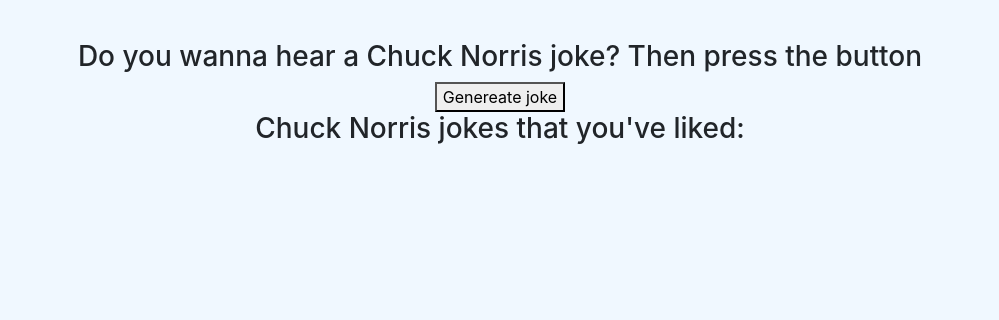
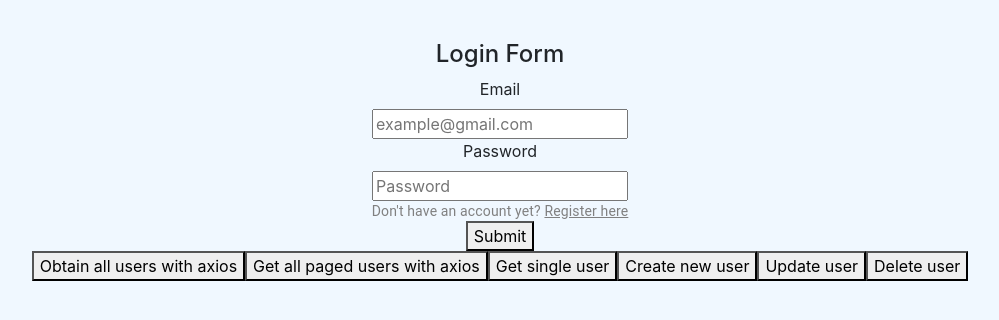
Before and after one commit to LeoVB/ReactJS-BootCamp-Project, a React (Create React App) app: page / in a window 1280 px wide. Shown: the top 320 px of the page, without its empty margins (140-1139 px from the left). Built offline with nearby package versions, Linux system fonts and the light colour scheme.

Commit message:
axios CRUD example

```diff
--- a/src/App.js
+++ b/src/App.js
@@ -20,6 +20,7 @@
 import { AxiosError } from 'axios';
 import AxiosExample from './components/pure/AxiosExample';
 import AxiosChuckNorrisJoke from './components/pure/AxiosChuckNorrisJoke';
+import AxiosCRUDExample from './components/pure/AxiosCRUDExample';
 
 
 function App() {
@@ -109,7 +110,16 @@
 
 
       {/**Chuck Norris homework */}
-      <AxiosChuckNorrisJoke></AxiosChuckNorrisJoke>
+      {/* <AxiosChuckNorrisJoke></AxiosChuckNorrisJoke> */}
+
+
+      {/**CRUD Example */}
+      <AxiosCRUDExample></AxiosCRUDExample>
+
+
+      {/**Avance de proyecto */}
+
+
 
       {/*      </header> */}
     </div>
--- /dev/null
+++ b/src/components/pure/AxiosCRUDExample.jsx
@@ -0,0 +1,224 @@
+import React from 'react'
+import { Formik, Field, Form, ErrorMessage } from 'formik';
+import * as Yup from 'yup'
+import { useNavigate } from 'react-router-dom'
+import { Link, responsiveFontSizes } from '@mui/material'
+import { Typography } from '@mui/material'
+import { login, getAllPagedUsers, getAllUsers, getUserById, createUser, updateUser, deleteUser } from '../../services/axiosCRUDService'
+import { textAlign } from '@mui/system';
+
+const AxiosCRUDExample = () => {
+
+    const authUser = (values) => {
+        login(values.email, values.password)
+            .then((response) => {
+                if (response.data.token) {
+                    alert(JSON.stringify(response.data))
+                    sessionStorage.setItem('token', response.data.token)
+                } else {
+                    sessionStorage.removeItem('token')
+                    throw new Error('Login failed')
+                }
+            })
+            .catch((error) => {
+                alert(`Something went wrong: ${error}`)
+            })
+    }
+
+
+    const initialCredentials = {
+        email: '',
+        password: ''
+    }
+
+    const loginSchema = Yup.object().shape(
+        {
+            // recibe el mensaje de error
+            email: Yup.string().email('Invalid email format').required('Email is required'),
+            password: Yup.string().required('Password is required')
+        }
+    )
+
+    // const navigate = useNavigate();
+
+    //CRUD Examples
+
+    const obtainAllusers = () => {
+        getAllUsers()
+            .then((response) => {
+                alert(JSON.stringify(response.data.data))
+                console.log(response.data);
+            })
+            .catch((error) => alert(`Something went wrong: ${error}`))
+    }
+
+    const obtainAllPagedusers = (page) => {
+        getAllPagedUsers(page)
+            .then((response) => {
+                alert(JSON.stringify(response.data.data))
+                console.log(response.data);
+            })
+            .catch((error) => alert(`Something went wrong: ${error}`))
+    }
+
+    const obtainUserById = (id) => {
+        getUserById(id)
+            .then((response) => {
+                alert(JSON.stringify(response.data.data))
+                console.log(response.data);
+            })
+    }
+
+    const createNewUser = (name, job) => {
+        createUser(name, job)
+            .then((response) => {
+                if (response.status === 201) {
+                    alert(JSON.stringify(response.data))
+                    console.log(response);
+                }
+                else {
+                    throw new Error('User not created');
+                }
+            })
+            .catch((error) => alert(`Something went wrong: ${error}`))
+    }
+
+    const updateUserById = (id, name, job) => {
+        updateUser(id, name, job)
+            .then((response) => {
+                if (response.data && response.status === 200) {
+                    alert(JSON.stringify(response.data))
+                    console.log(response.data);
+                }
+                else{
+                    throw new Error('User not found and not updated')
+                }
+            })
+            .catch((error) => alert(`Something went wrong: ${error}`))
+    }
+
+    const deleteUserById = (id) => {
+        deleteUser(id)
+            .then((response) => {
+                if (response.status === 204) {
+                    alert(`User with id: ${id} successfully deleted`)
+
+                }
+                else{
+                    throw new Error('User not found and not deleted')
+                }
+            })
+            .catch((error) => alert(`Something went wrong: ${error}`))
+    }
+
+    return (
+        <div>
+            <h4>Login Form</h4>
+            <Formik
+
+                initialValues={initialCredentials}
+                //Validation with Yup
+                validationSchema={loginSchema}
+
+                onSubmit={async (values) => {
+                    authUser(values)
+                }}
+            >
+
+
+
+                {
+                    //valores de formulario,
+                    //saber si usuario ha tocado o no campos
+                    //si hay errores en formulario o campos,
+                    // si se está enviando
+                    //si hay cambiuos en algun campo,
+                    //cambio de foco
+                    ({ values,
+                        touched,
+                        errors,
+                        isSubmitting,
+                        handleChange,
+                        handleBlur }) => (<Form>
+                            <div>
+                                <label htmlFor="email">Email</label>
+                            </div>
+
+                            <div>
+                                <Field
+                                    id="email"
+                                    name="email"
+                                    placeholder="example@gmail.com"
+                                    type="email"
+                                />
+                            </div>
+
+                            {/**email errors */}
+                            {
+                                errors.email && touched.email && (
+                                    //es igual que el otro erroMessage (encerrado en un div)
+                                    <ErrorMessage component={'div'} name="email" />
+
+                                )
+                            }
+
+
+                            <div>
+                                <label htmlFor="password">Password</label>
+                            </div>
+                            <div>
+                                <Field id="password" name="password" type='password' placeholder="Password" />
+                            </div>
+
+                            {/**password errors */}
+                            {
+                                errors.password && touched.password && (
+                                    <div>
+                                        <ErrorMessage name="password" />
+                                    </div>
+                                )
+                            }
+                            <Typography variant='body2' color='GrayText' align='right' textAlign='center'>
+                                {`Don't have an account yet? `}
+                                <Link color={'inherit'} href='/register'>
+                                    {'Register here'}
+                                </Link>
+
+                            </Typography>
+                            <button type="submit">Submit</button>
+                            {isSubmitting ? (<p>Login your credentials...</p>) : null}
+                        </Form>)
+                }
+
+
+
+
+            </Formik>
+
+            {/**Example buttons to test API responses */}
+            <div>
+                <button onClick={obtainAllusers}>
+                    Obtain all users with axios
+                </button>
+                <button onClick={() => obtainAllPagedusers(2)}>
+                    Get all paged users with axios
+                </button>
+                <button onClick={() => obtainUserById(1)}>
+                    Get single user
+                </button>
+                <button onClick={() => createNewUser('morpheus', 'leader')}>
+                    Create new user
+                </button>
+                <button onClick={() => updateUserById(1,'morpheus', 'Developer')}>
+                    Update user
+                </button>
+                <button onClick={() => deleteUserById(1)}>
+                    Delete user
+                </button>
+            </div>
+
+        </div>
+    )
+}
+
+export default AxiosCRUDExample
--- a/src/components/pure/AxiosExample.jsx
+++ b/src/components/pure/AxiosExample.jsx
@@ -32,7 +32,13 @@
                             <h2>{user.name.title} {user.name.first} {user.name.last}</h2>
                             <h3>{user.email}</h3>
                             <img alt='Avatar' src={user.picture.large} />
+                            <div>
+                                <button onClick={obtainUser}>
+                                    Generate new user
+                                </button>
+                            </div>
                         </div>
+
                     )
                     :
                     (
--- /dev/null
+++ b/src/services/axiosCRUDService.js
@@ -0,0 +1,73 @@
+import axios from "axios";
+
+/**
+ * Login Method to ReqRes endpoint
+ * @param {string} email
+ * @param {string} password
+ */
+
+export const login = (email,password) =>{
+
+    let body = {
+        email:email,
+        password:password
+    }
+
+    //Returns the response with a Promise
+    return axios.post('https://reqres.in/api/login', body)
+
+}
+
+
+// TODO Obtain all users
+
+
+export const getAllUsers = () =>{
+    return axios.get('https://reqres.in/api/users')
+}
+
+// TODO obtain all paged users
+
+export const getAllPagedUsers = (page) =>{
+    return axios.get(`https://reqres.in/api/users?page=${page}`)
+}
+
+// TODO Obtain user by ID
+
+export const getUserById = (id) =>{
+    return axios.get(`https://reqres.in/api/users/${id}`)
+}
+
+// TODO create user
+
+export const createUser = (name,job) =>{
+    let body = {
+        name:name,
+        job:job
+    }
+
+    //Returns the response with a Promise
+    return axios.post('https://reqres.in/api/users', body)
+
+}
+
+//TODO Update user
+
+export const updateUser = (id,name,job) =>{
+    let body = {
+        name:name,
+        job:job
+    }
+
+    //Returns the response with a Promise
+    return axios.put(`https://reqres.in/api/users/${id}`, body)
+
+}
+
+//TODO Delete user
+
+export const deleteUser = (id) =>{
+    //Returns the response with a Promise
+    return axios.delete(`https://reqres.in/api/users/${id}`)
+
+}
```
